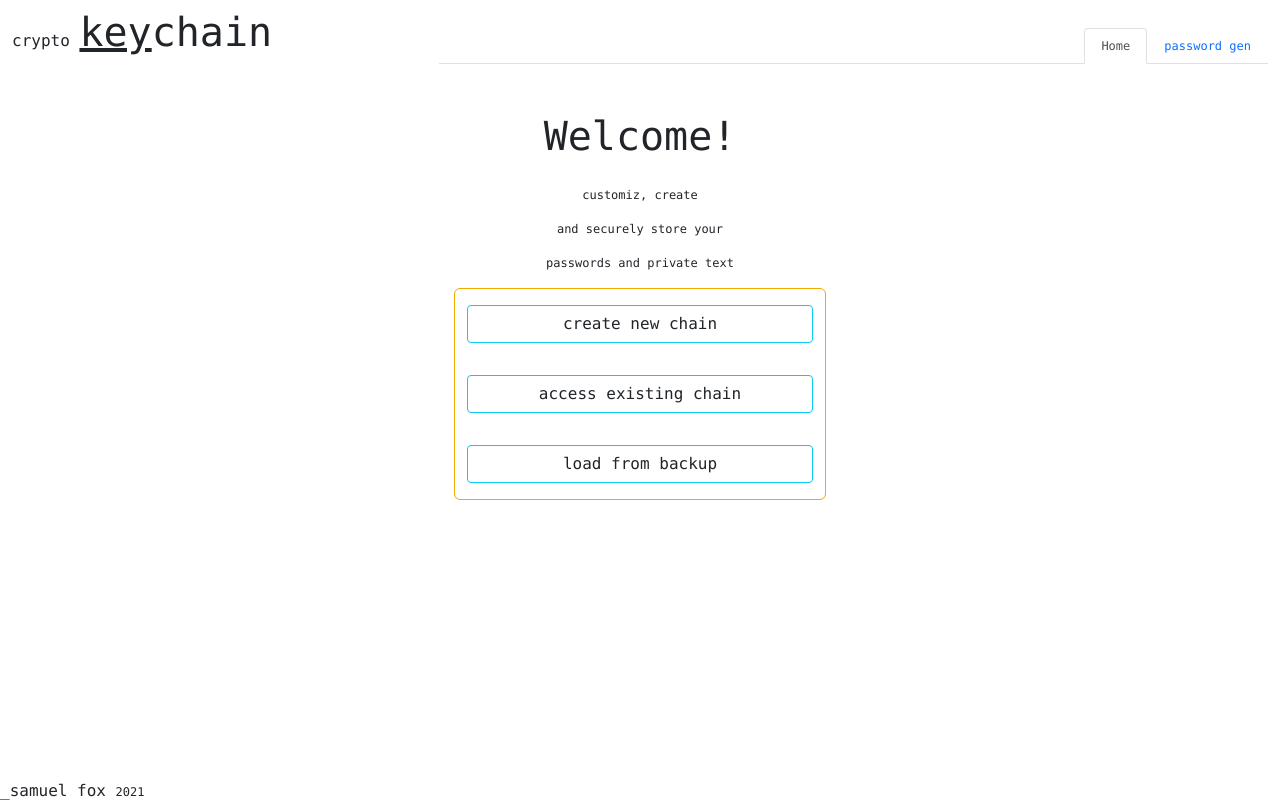
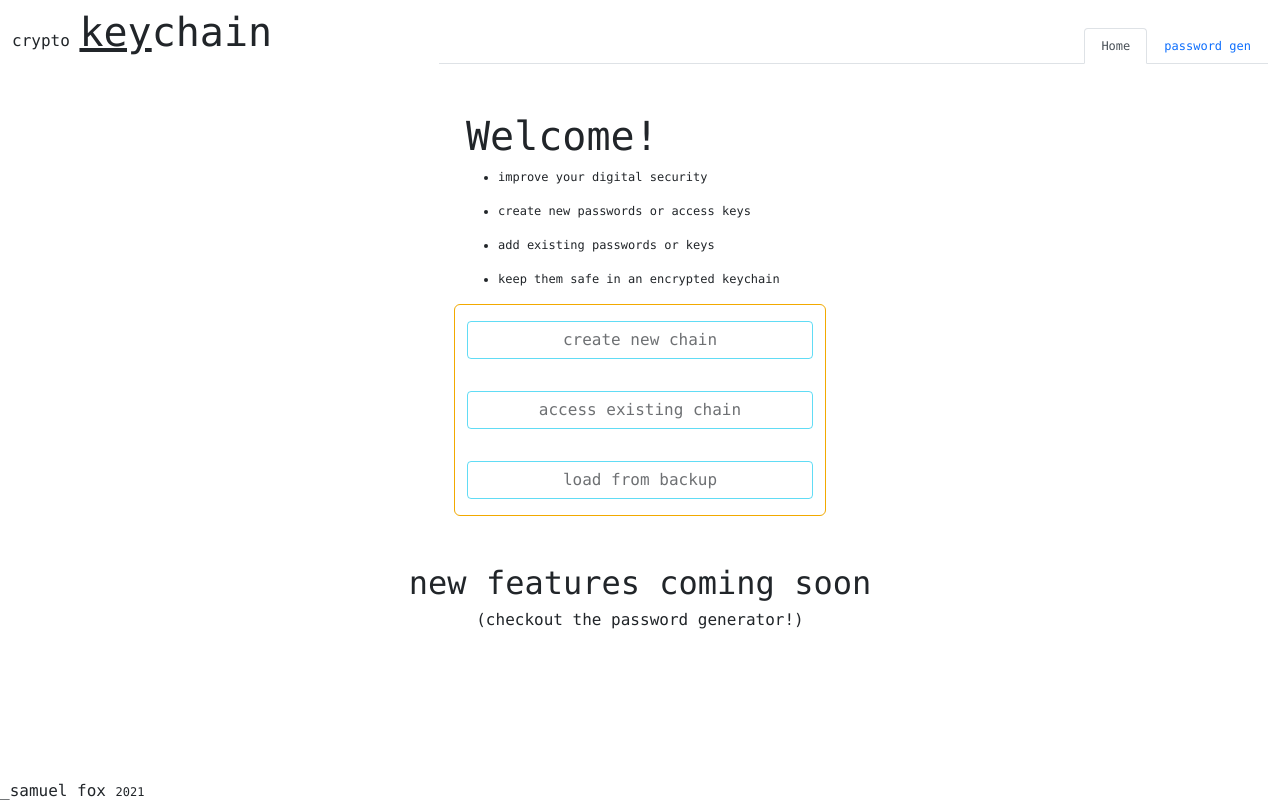
Before and after one commit to samuelfox1/crypto-keychain, a React (Create React App) app: page / in a window 1280 px wide. Built offline with nearby package versions, Linux system fonts and the light colour scheme.

Commit message:
update: layout and text

```diff
--- a/src/Pages/Home/index.js
+++ b/src/Pages/Home/index.js
@@ -6,23 +6,26 @@ export default function Home() {
     console.log('rendering: Home')
     return (
         <Container className="my-5">
-            <Row className="tab-content" id="nav-tabContent">
-                <div className="tab-pane fade show active text-center" id="nav-home" role="tabpanel" aria-labelledby="nav-home-tab">
+            <Row className="justify-content-center">
+                <Col xs={10} md={4} >
                     <h1>Welcome!</h1>
-                    {/* <p>to your personal lock-box</p> */}
-                    <br />
-                    <p>customiz, create </p>
-                    <p>and securely store your</p>
-                    <p>passwords and private text</p>
-                </div>
-            </Row>
-            <Row className="justify-content-center" >
-                <Col xs={10} md={4} className="border-orange">
-                    <Button variant="outline-info text-dark" className="w-100 my-3">create new chain</Button>
-                    <Button variant="outline-info text-dark" className="w-100 my-3">access existing chain</Button>
-                    <Button variant="outline-info text-dark" className="w-100 my-3">load from backup</Button>
+                    <ul>
+                        <li><p>improve your digital security</p></li>
+                        <li><p>create new passwords or access keys</p></li>
+                        <li><p>add existing passwords or keys</p></li>
+                        <li><p>keep them safe in an encrypted keychain</p></li>
+                    </ul>
                 </Col>
             </Row>
+            <Row className="justify-content-center mb-5" >
+                <Col xs={10} md={4} className="border-orange">
+                    <Button disabled variant="outline-info text-dark" className="w-100 my-3">create new chain</Button>
+                    <Button disabled variant="outline-info text-dark" className="w-100 my-3">access existing chain</Button>
+                    <Button disabled variant="outline-info text-dark" className="w-100 my-3">load from backup</Button>
+                </Col>
+            </Row>
+            <h2 className="text-center">new features coming soon</h2>
+            <h6 className="text-center">(checkout the password generator!)</h6>
 
         </Container >
     )
```
